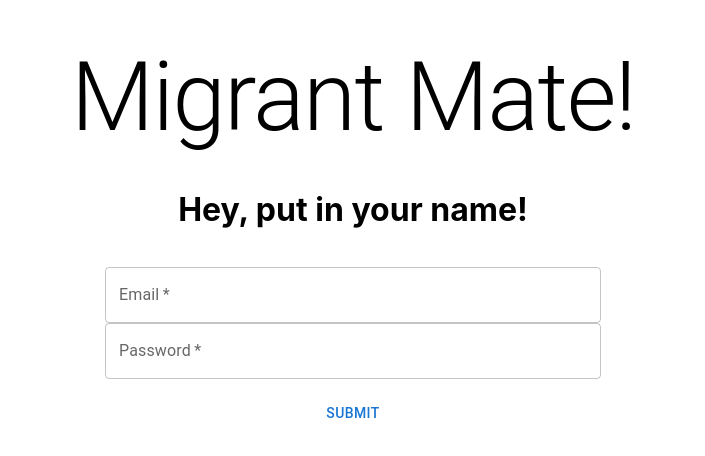
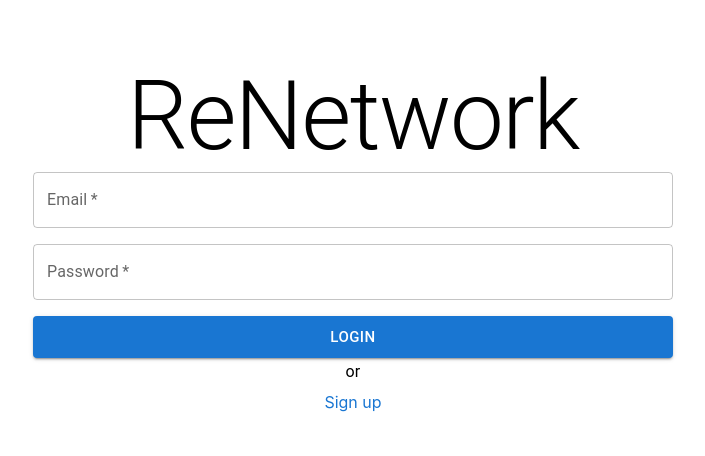
Before and after one commit to YannickPferr/collabothon-coba, a Next.js app: page /login in a window 1280 px wide. Shown: the part 164-620 px from the top of the page, without its empty margins (287-992 px from the left). Built offline with nearby package versions, Linux system fonts and the light colour scheme.

Commit message:
add login-flow

```diff
--- /dev/null
+++ b/components/Alerts.jsx
@@ -0,0 +1,19 @@
+import { Alert, Snackbar } from '@mui/material';
+import { useContext } from 'react';
+import { AlertContext } from '../utils/AlertsContext';
+
+export default function Alerts() {
+    const { alerts } = useContext(AlertContext);
+
+    return (
+        <>
+            {alerts.length > 0 && (
+                <Snackbar open={alerts.length > 0}>
+                    <Alert variant="filled" severity={alerts[0].type}>
+                        {alerts[0].message}
+                    </Alert>
+                </Snackbar>
+            )}
+        </>
+    );
+}
--- a/components/registration.jsx
+++ b/components/registration.jsx
@@ -1,13 +1,19 @@
-import { Alert, Button, TextField, Typography } from '@mui/material';
+import { Button, TextField, Typography } from '@mui/material';
 import bcrypt from 'bcryptjs';
 import { doc, getDoc, setDoc } from 'firebase/firestore';
-import { useState } from 'react';
+import { useContext, useState } from 'react';
 import db from '../firebase.config';
-import styles from '../styles/signup.module.css';
+import styles from '../styles/registration.module.css';
+import { AlertContext } from '../utils/AlertsContext';
 
 const validEmailRegex =
     /^(([^<>()[\]\\.,;:\s@\"]+(\.[^<>()[\]\\.,;:\s@\"]+)*)|(\".+\"))@((\[[0-9]{1,3}\.[0-9]{1,3}\.[0-9]{1,3}\.[0-9]{1,3}\])|(([a-zA-Z\-0-9]+\.)+[a-zA-Z]{2,}))$/;
 export default function Registration({ role = 'Buddy' }) {
+    const { addAlert } = useContext(AlertContext);
+
+    const [name, setName] = useState('');
+    const [nameErrorField, setNameErrorField] = useState('');
+
     const [email, setEmail] = useState('');
     const [emailFieldError, setEmailFieldError] = useState('');
 
@@ -17,8 +23,6 @@ export default function Registration({ role = 'Buddy' }) {
     const [repeatPassword, setRepeatPassword] = useState('');
     const [repeatPasswordFieldError, setRepeatPasswordFieldError] =
         useState('');
-
-    const [success, setSuccess] = useState(false);
 
     const isInputValid = () => {
         const isEmailValid = emailFieldError.length === 0;
@@ -37,15 +41,24 @@ export default function Registration({ role = 'Buddy' }) {
             if (user.exists()) setEmailFieldError('User already exists');
             else {
                 const result = await setDoc(doc(db, 'user', email), {
+                    role,
+                    name,
                     email,
                     password: hashedPassword,
                 });
-                setEmail('');
-                setPassword('');
-                setSuccess(true);
-                setTimeout(() => setSuccess(false), 2000);
+                addAlert('success', 'Sucessfully signed up');
+                //login()
             }
         }
+    };
+
+    const handleNameInputChange = (e) => {
+        setName(e.target.value);
+    };
+
+    const validateName = () => {
+        if (name.length > 0) setNameErrorField('');
+        else setNameErrorField('Please enter a name');
     };
 
     const handleEmailInputChange = (e) => {
@@ -53,7 +66,6 @@ export default function Registration({ role = 'Buddy' }) {
     };
 
     const validateEmail = () => {
-        //validate email
         if (email.match(validEmailRegex)) setEmailFieldError('');
         else setEmailFieldError('Please enter a valid email');
     };
@@ -80,6 +92,19 @@ export default function Registration({ role = 'Buddy' }) {
         <div className={styles.main}>
             <Typography variant="h2">Sign up as a {role}!</Typography>
             <div className={styles.textFieldContainer}>
+                <TextField
+                    id="outlined-basic"
+                    label="Name"
+                    type="text"
+                    variant="outlined"
+                    error={nameErrorField.length > 0}
+                    helperText={nameErrorField.length > 0 ? nameErrorField : ''}
+                    required
+                    fullWidth
+                    value={name}
+                    onChange={handleNameInputChange}
+                    onBlur={validateName}
+                />
                 <TextField
                     id="outlined-basic"
                     label="Email"
@@ -127,15 +152,10 @@ export default function Registration({ role = 'Buddy' }) {
                     onChange={handleRepeatPasswordInputChange}
                     onBlur={validateRepeatPassword}
                 />
+                <Button fullWidth variant="contained" onClick={submit}>
+                    Sign up
+                </Button>
             </div>
-            <Button variant="contained" onClick={submit}>
-                Submit
-            </Button>
-            {success && (
-                <Alert variant="filled" severity="success">
-                    Thanks for signing up!
-                </Alert>
-            )}
         </div>
     );
 }
--- a/pages/_app.js
+++ b/pages/_app.js
@@ -1,7 +1,14 @@
-import '../styles/globals.css'
+import Alerts from '../components/Alerts';
+import '../styles/globals.css';
+import AlertsProvider from '../utils/AlertsContext';
 
 function MyApp({ Component, pageProps }) {
-  return <Component {...pageProps} />
+    return (
+        <AlertsProvider>
+          <Alerts></Alerts>
+            <Component {...pageProps} />
+        </AlertsProvider>
+    );
 }
 
-export default MyApp
+export default MyApp;
--- a/pages/login.jsx
+++ b/pages/login.jsx
@@ -1,13 +1,15 @@
-import { Alert, Button, TextField, Typography } from '@mui/material';
+import { Button, Link, TextField, Typography } from '@mui/material';
 import bcrypt from 'bcryptjs';
-import { doc, getDoc, setDoc } from 'firebase/firestore';
-import { useState } from 'react';
+import { doc, getDoc } from 'firebase/firestore';
+import { useContext, useState } from 'react';
 import db from '../firebase.config';
 import styles from '../styles/Login.module.css';
+import { AlertContext } from '../utils/AlertsContext';
 
 const validEmailRegex =
     /^(([^<>()[\]\\.,;:\s@\"]+(\.[^<>()[\]\\.,;:\s@\"]+)*)|(\".+\"))@((\[[0-9]{1,3}\.[0-9]{1,3}\.[0-9]{1,3}\.[0-9]{1,3}\])|(([a-zA-Z\-0-9]+\.)+[a-zA-Z]{2,}))$/;
 export default function Login() {
+    const { addAlert } = useContext(AlertContext);
     const [email, setEmail] = useState('');
     const [emailFieldError, setEmailFieldError] = useState('');
 
@@ -29,17 +31,17 @@ export default function Login() {
             const docRef = doc(db, 'user', email);
             const user = await getDoc(docRef);
 
-            if (user.exists()) setEmailFieldError('User already exists');
-            else {
-                const result = await setDoc(doc(db, 'user', email), {
-                    email,
-                    password: hashedPassword,
-                });
-                setEmail('');
-                setPassword('');
-                setSuccess(true);
-                setTimeout(() => setSuccess(false), 2000);
-            }
+            if (user.exists()) {
+                const hashedPassword = await user.get('password');
+                const isCorrectpassword = bcrypt.compareSync(
+                    password,
+                    hashedPassword
+                );
+                if (isCorrectpassword) {
+                    addAlert('success', 'Sucessfully logged in');
+                    //login();
+                } else setPasswordFieldError('Incorrect password');
+            } else setEmailFieldError('This user does not exist');
         }
     };
 
@@ -64,8 +66,7 @@ export default function Login() {
 
     return (
         <div className={styles.main}>
-            <Typography variant="h1">Migrant Mate!</Typography>
-            <h1>Hey, put in your name!</h1>
+            <Typography variant="h1">ReNetwork</Typography>
             <div className={styles.textFieldContainer}>
                 <TextField
                     id="outlined-basic"
@@ -97,13 +98,21 @@ export default function Login() {
                     onChange={handlePasswordInputChange}
                     onBlur={validatePassword}
                 />
+                <Button
+                    fullWidth
+                    size="large"
+                    variant="contained"
+                    onClick={submit}
+                >
+                    Login
+                </Button>
             </div>
-            <Button onClick={submit}>Submit</Button>
-            {success && (
-                <Alert variant="filled" severity="success">
-                    Thanks for signing up!
-                </Alert>
-            )}
+            <Typography variant="subtitle1" display="block" gutterBottom>
+                or
+            </Typography>
+            <Link href="signup" underline="hover">
+                Sign up
+            </Link>
         </div>
     );
 }
--- a/pages/signup.jsx
+++ b/pages/signup.jsx
@@ -1,6 +1,6 @@
 import { Button, Typography } from '@mui/material';
 import { useState } from 'react';
-import Registration from '../components/registration';
+import Registration from '../components/Registration';
 import styles from '../styles/Signup.module.css';
 
 export default function Signup() {
@@ -13,7 +13,7 @@ export default function Signup() {
 
     const handleRefugeeClick = async (e) => {
         e.preventDefault();
-        setSelectedRole('Migrant');
+        setSelectedRole('Refugee');
     };
 
     return (
@@ -36,7 +36,7 @@ export default function Signup() {
                             variant="contained"
                             onClick={handleRefugeeClick}
                         >
-                            Migrant
+                            Refugee
                         </Button>
                     </div>
                 </div>
--- a/styles/Login.module.css
+++ b/styles/Login.module.css
@@ -2,6 +2,14 @@
     min-height: 100vh;
     padding: 4rem 0;
     flex: 1;
+    display: flex;
+    flex-direction: column;
+    justify-content: center;
+    align-items: center;
+}
+
+.textFieldContainer {
+    width: 50%;
     display: flex;
     gap: 1em;
     flex-direction: column;
--- /dev/null
+++ b/utils/AlertsContext.jsx
@@ -0,0 +1,39 @@
+import * as React from 'react';
+import { useCallback, useState } from 'react';
+
+export const AlertContext = React.createContext({
+    alerts: [],
+    addAlert: (type, message, alertTime = 2000) => {},
+});
+
+export default function AlertsProvider({ children }) {
+    const [alerts, setAlerts] = useState([]);
+
+    const removeAlert = () => {
+        const alertsCopy = [...alerts];
+        alertsCopy.shift();
+        setAlerts(alertsCopy);
+    };
+
+    const addAlert = (type, message, alertTime = 2000) => {
+        const alertsCopy = [...alerts];
+        alertsCopy.push({ type, message });
+        setAlerts(alertsCopy);
+        setTimeout(() => removeAlert(), alertTime);
+    };
+
+    const contextValue = {
+        alerts,
+        addAlert: useCallback(
+            (type, message, alertTime = 2000) =>
+                addAlert(type, message, alertTime),
+            []
+        ),
+    };
+
+    return (
+        <AlertContext.Provider value={contextValue}>
+            {children}
+        </AlertContext.Provider>
+    );
+}
```
